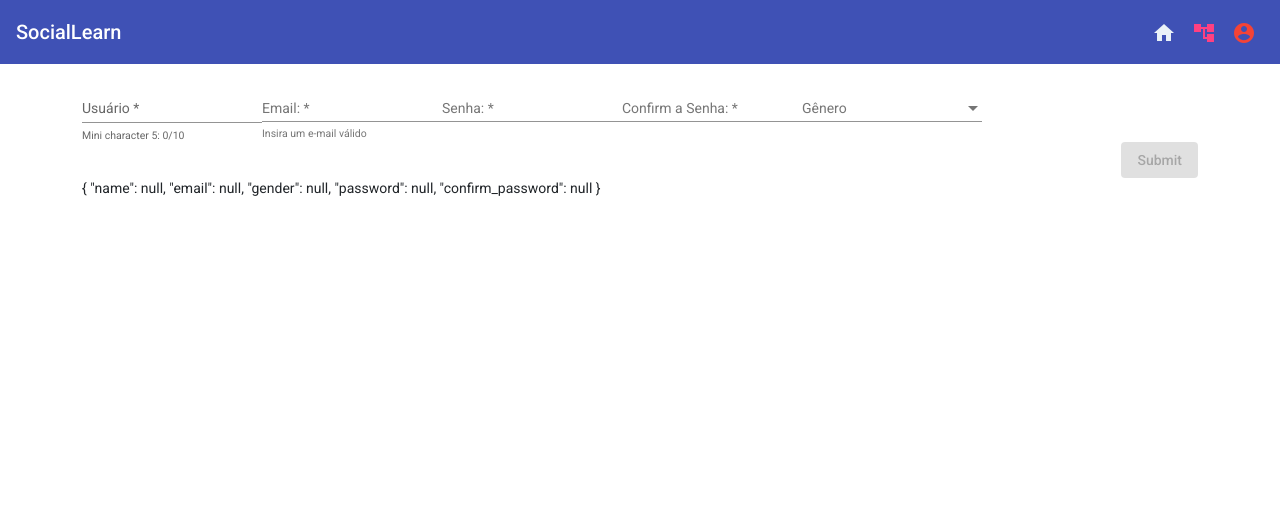
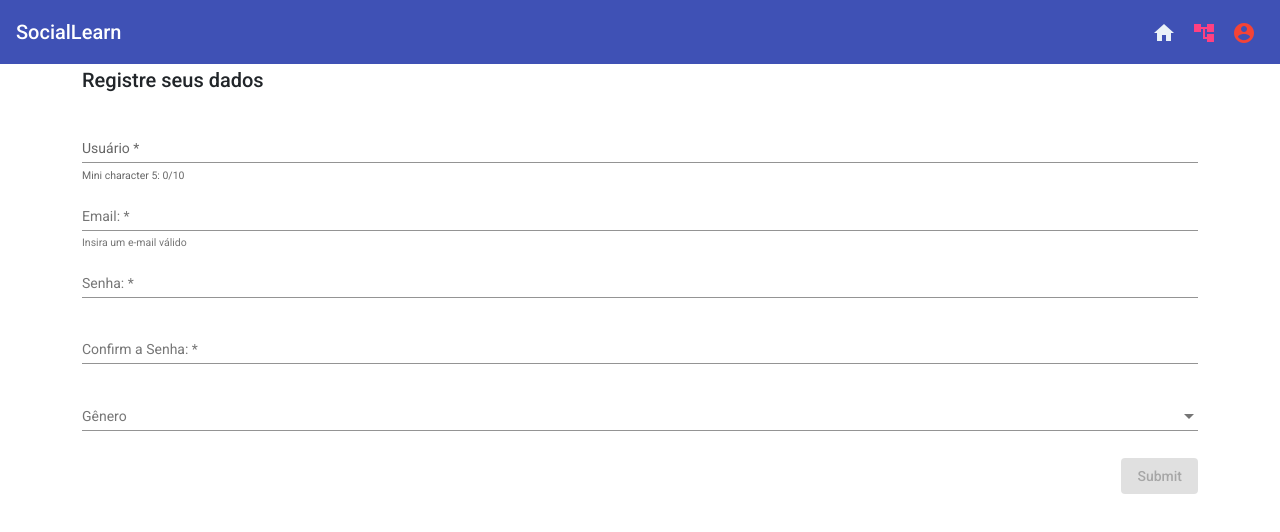
Before and after one commit to jessicapcruz/microservice_fiap, an Angular app in the folder webapp/: page /user-add in a window 1280 px wide. Shown: the top 532 px of the page. Built offline with nearby package versions, Linux system fonts and the light colour scheme.

Commit message:
ajusta layout user add component

```diff
--- a/webapp/src/app/user/components/user-add/user-add.component.html
+++ b/webapp/src/app/user/components/user-add/user-add.component.html
@@ -1,9 +1,10 @@
-<div>
-  <div class="pt-2">
-    <div>
-      <div class="container">
+<div class="container">
+  <div class="row">
+    <div class="col">
+        <h2 class="section-title">Registre seus dados</h2>
+
         <form *ngIf='userForm' [formGroup]="userForm" (ngSubmit)="OnSubmitData(userForm)">
-            <mat-form-field appearance="standard">
+            <mat-form-field class="full-width" appearance="standard">
                 <mat-label>Usuário</mat-label>
                 <input matInput maxlength="15" placeholder="Usuário" formControlName="name" #nameInput>
                 <mat-hint>Mini character 5: {{ nameInput.value.length }}/10</mat-hint>
@@ -13,7 +14,7 @@
                 </mat-error>
             </mat-form-field>
 
-            <mat-form-field appearance="legacy">
+            <mat-form-field class="full-width" appearance="legacy">
                 <mat-label>Email:</mat-label>
                 <input matInput type="email" formControlName="email" placeholder="E-mail">
                 <mat-hint>Insira um e-mail válido</mat-hint>
@@ -33,7 +34,7 @@
               <mat-error *ngIf="f['confirm_password'].errors && f['confirm_password'].errors['required']">Confirme a senha</mat-error>
             </mat-form-field>
 
-            <mat-form-field appearance="legacy">
+            <mat-form-field class="full-width" appearance="legacy">
               <mat-label>Gênero</mat-label>
               <mat-select formControlName="gender">
                 <mat-option value="F">Feminino</mat-option>
@@ -45,8 +46,7 @@
                 <button mat-raised-button color="primary" type="submit" [disabled]="!userForm.valid">Submit</button>
             </div>
         </form>
-        <div>{{ userForm.value | json }}</div>
-    </div>
-    </div>
+        <!-- <div>{{ userForm.value | json }}</div> -->
+      </div>
   </div>
 </div>
--- a/webapp/src/app/user/components/user-add/user-add.component.scss
+++ b/webapp/src/app/user/components/user-add/user-add.component.scss
@@ -1,3 +1,4 @@
-.form-container > * {
+.full-width {
   width: 100%;
+  margin-bottom: 10px;
 }
--- a/webapp/src/app/user/components/user-add/user-add.component.ts
+++ b/webapp/src/app/user/components/user-add/user-add.component.ts
@@ -34,6 +34,7 @@ export class UserAddComponent implements OnInit {
 
   //On submit user data event
   OnSubmitData(form: any) {
+    if (form.invalid) {
       let request : UserAddRequest =  new UserAddRequest(
         form.value.name,
         form.value.name,
@@ -45,9 +46,10 @@ export class UserAddComponent implements OnInit {
       this.userService.register(request);
     }
 
+  }
+
   //Reset form event
   onReset(): void {
-    //this.submitted = false;
     this.userForm.reset();
   }
 
```
Lines whose indentation alone changed are shown as unchanged.
